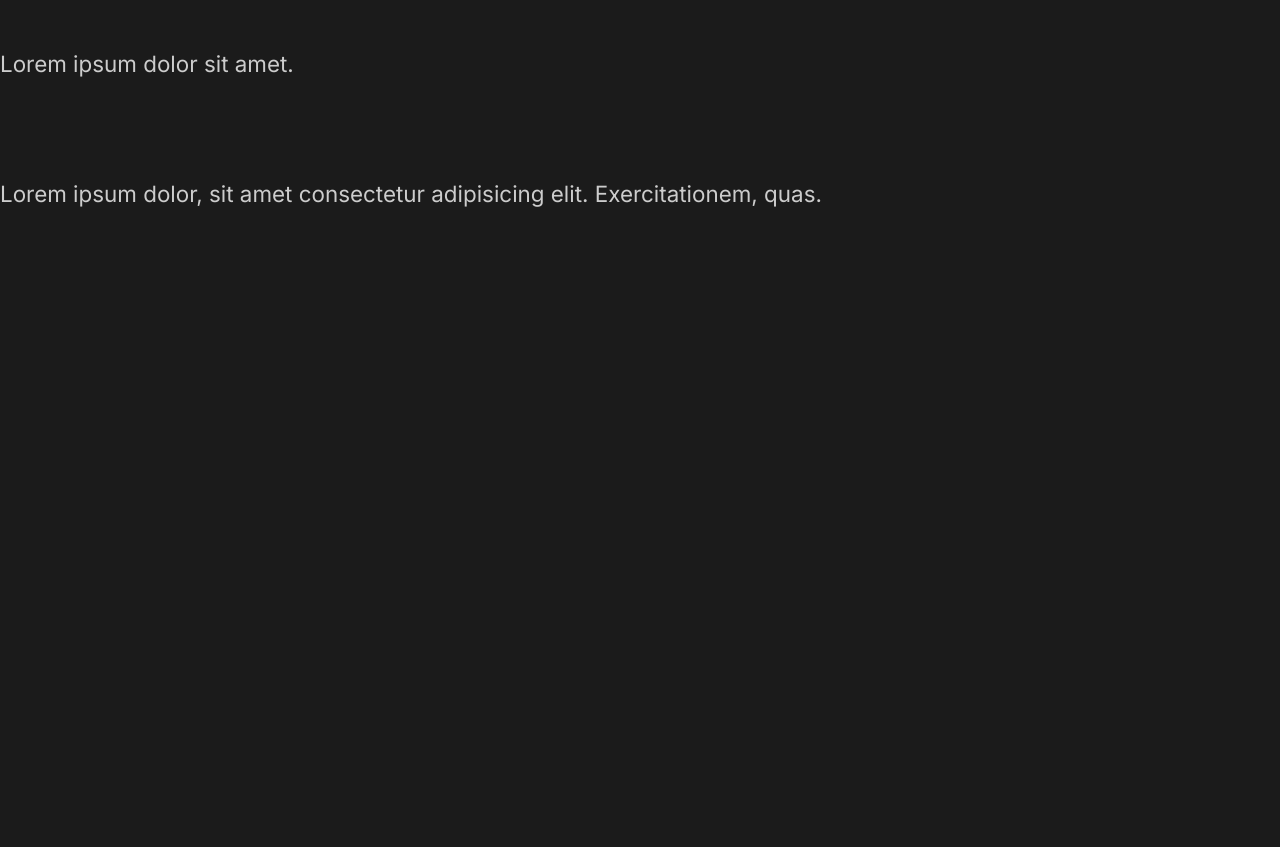
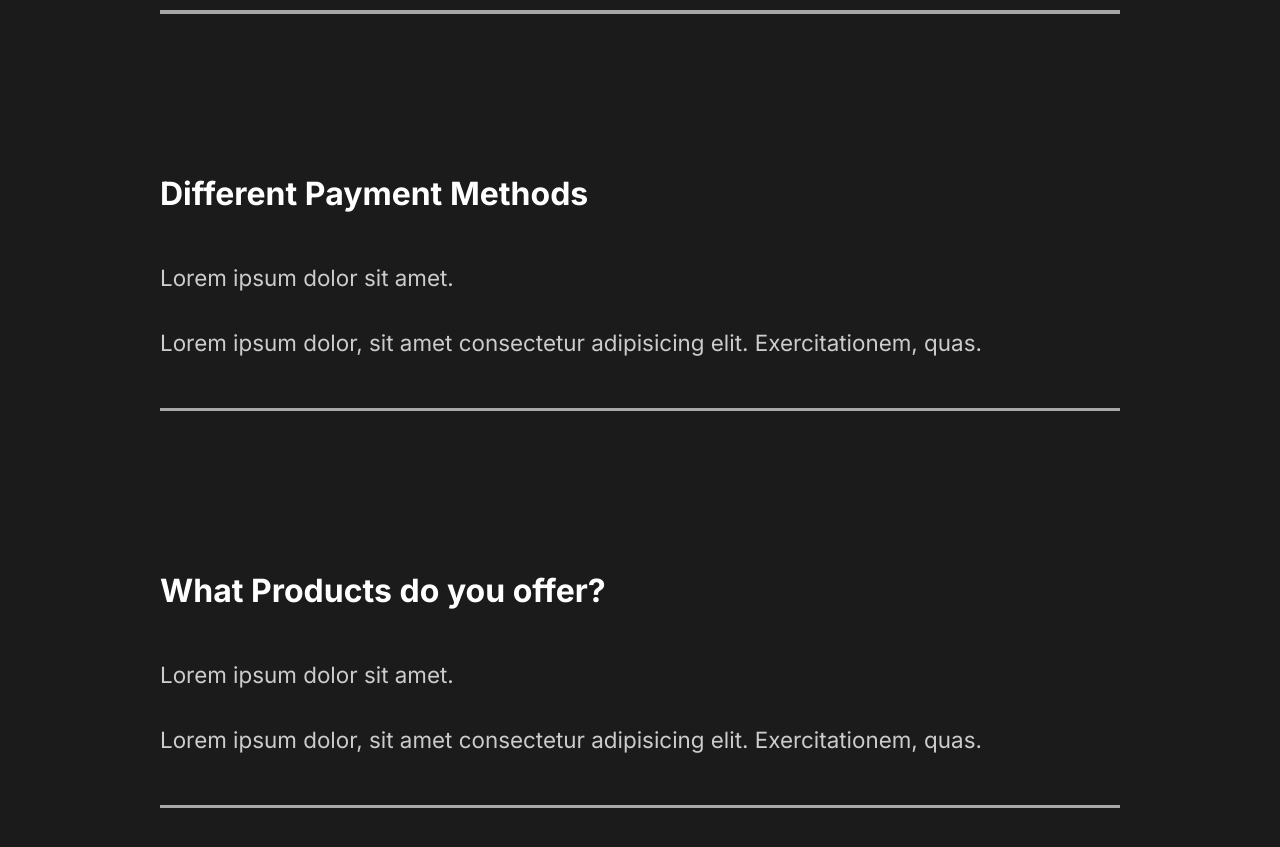
Before and after one commit to JosePedroSilva/ProjCapture, a React (Create React App) app: page / in a window 1280 px wide. Shown: the part 3006-3853 px from the top of the page. Before the commit the page ends 3265 px from the top, so only its background shows below. Built offline with nearby package versions, Linux system fonts and the light colour scheme.

Commit message:
FAQ section styled

```diff
--- a/src/components/FaqSection.js
+++ b/src/components/FaqSection.js
@@ -1,8 +1,11 @@
 import React from "react";
+
+import styled from "styled-components";
+import { About } from "../styles";
 
 const FaqSection = () => {
   return (
-    <div className="faq">
+    <Faq>
       <h2>
         Any Questions <span>FAQ</span>
       </h2>
@@ -14,6 +17,7 @@
             Lorem ipsum dolor, sit amet consectetur adipisicing elit.
             Exercitationem, quas.
           </p>
+          <div className="faq-line"></div>
         </div>
       </div>
       <div className="question">
@@ -24,6 +28,7 @@
             Lorem ipsum dolor, sit amet consectetur adipisicing elit.
             Exercitationem, quas.
           </p>
+          <div className="faq-line"></div>
         </div>
       </div>
       <div className="question">
@@ -34,6 +39,7 @@
             Lorem ipsum dolor, sit amet consectetur adipisicing elit.
             Exercitationem, quas.
           </p>
+          <div className="faq-line"></div>
         </div>
       </div>
       <div className="question">
@@ -44,10 +50,38 @@
             Lorem ipsum dolor, sit amet consectetur adipisicing elit.
             Exercitationem, quas.
           </p>
+          <div className="faq-line"></div>
         </div>
       </div>
-    </div>
+    </Faq>
   );
 };
 
+const Faq = styled(About)`
+  display: block;
+  span {
+    display: block;
+  }
+  h2 {
+    padding-bottom: 2rem;
+    font-weight: lighter;
+  }
+  .faq-line {
+    background: #cccc;
+    height: 0.2rem;
+    margin: 2rem 0rem;
+    width: 100%;
+  }
+  .question {
+    padding: 3rem 0rem;
+    cursor: pointer;
+  }
+  .answer {
+    padding: 2rem 0rem;
+    p {
+      padding: 1rem 0rem;
+    }
+  }
+`;
+
 export default FaqSection;
--- a/src/components/GlobalStyle.js
+++ b/src/components/GlobalStyle.js
@@ -36,6 +36,7 @@
         color: white;
     }
     h4{
+        font-size: 2rem;
         font-weight: bold;
     }
     a{
--- a/src/styles.js
+++ b/src/styles.js
@@ -12,7 +12,7 @@
   flex: 1;
   padding-right: 5rem;
   h2 {
-    font-font-weight: lighter;
+    font-weight: lighter;
   }
 `;
 export const Image = styled.div`
```
Also changed, not shown: 1 other file (tests, documents, lock files or other folders).
